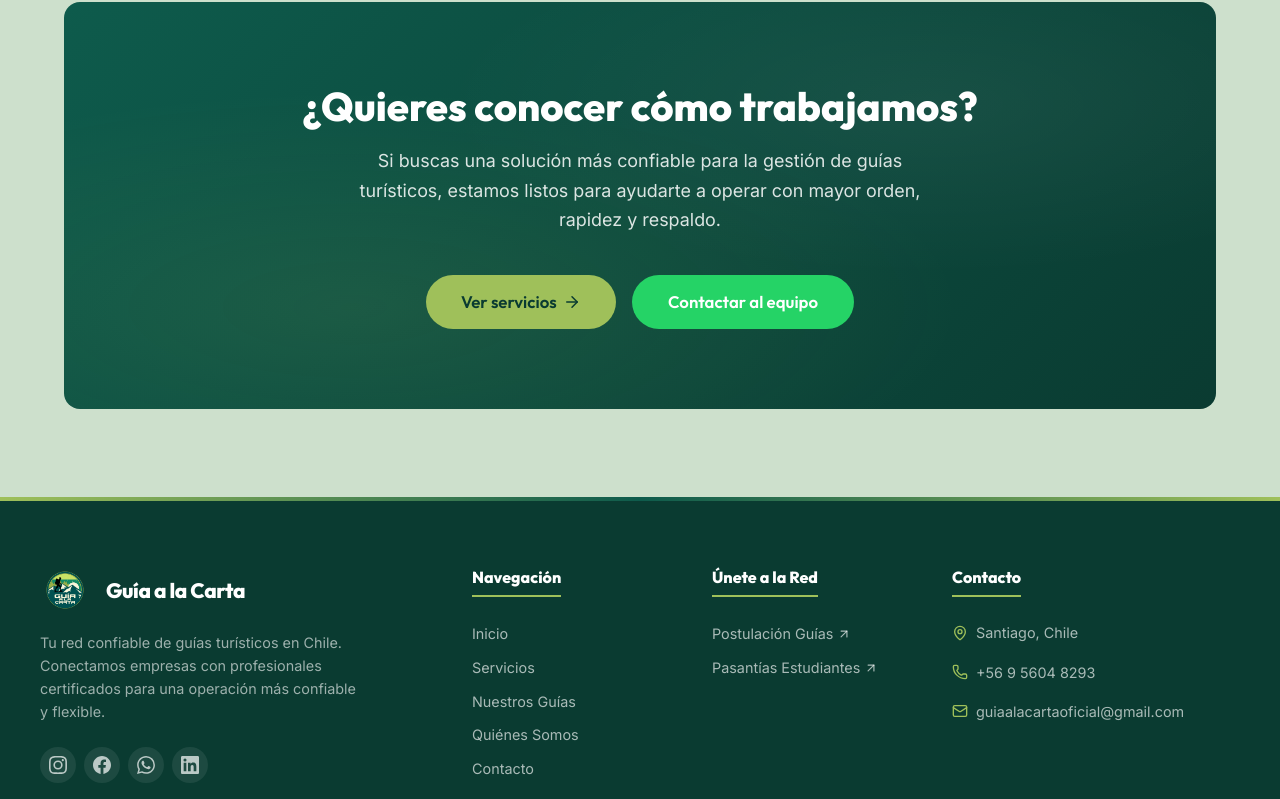
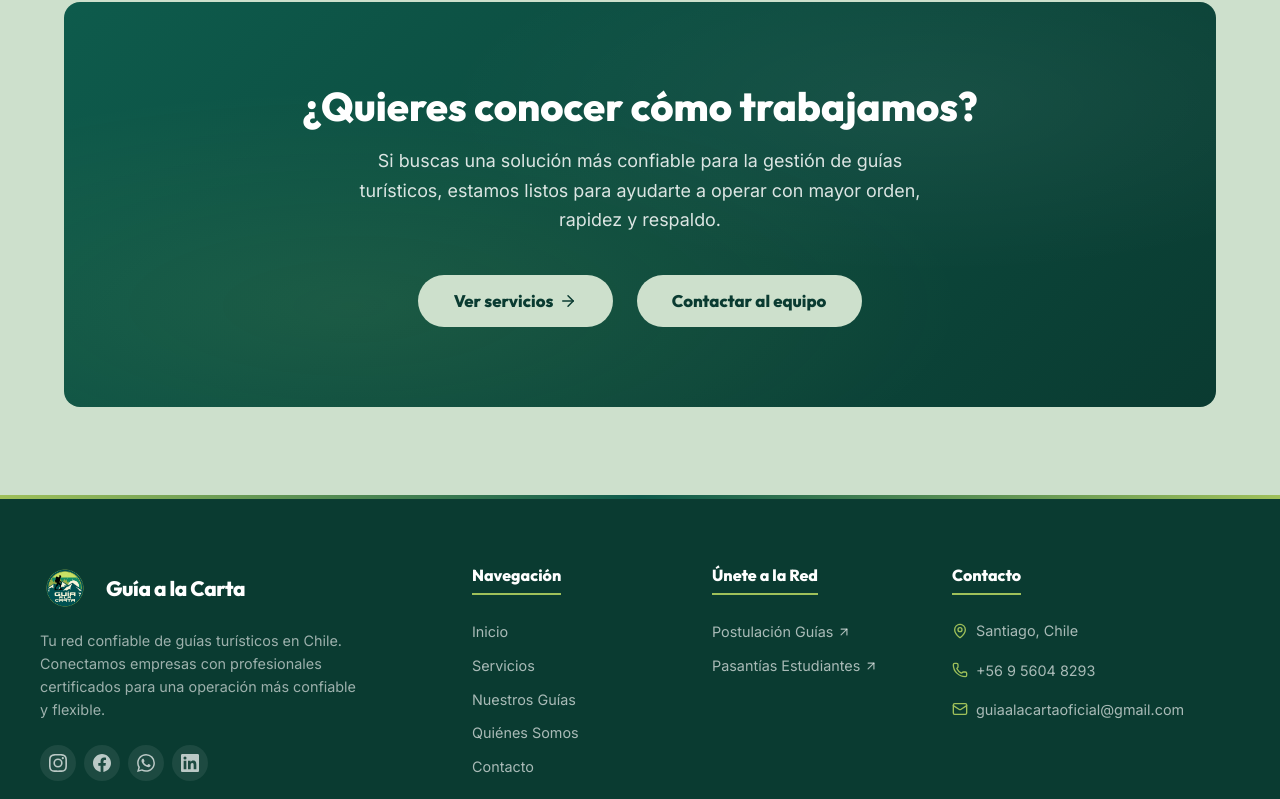
Before and after one commit to guiaalacartaoficial/guia-a-la-carta-web, a React (Vite) app: page /quienes-somos in a window 1280 px wide. Shown: the part 5727-6526 px from the top of the page. Built offline with nearby package versions, Linux system fonts and the light colour scheme; no server answers.

Commit message:
style: update CTA buttons color to medium green

```diff
--- a/src/pages/QuienesSomos.css
+++ b/src/pages/QuienesSomos.css
@@ -791,10 +791,25 @@
 
 .ns-cta-actions {
   display: flex;
-  gap: 1rem;
+  gap: 1.5rem;
   justify-content: center;
   flex-wrap: wrap;
   position: relative;
+}
+
+.ns-cta-final .btn-secondary,
+.ns-cta-final .btn-whatsapp {
+  background-color: #CDE0CC !important;
+  color: var(--c-primary-dark) !important;
+  font-weight: 700;
+  border: none;
+}
+
+.ns-cta-final .btn-secondary:hover,
+.ns-cta-final .btn-whatsapp:hover {
+  background-color: white !important;
+  transform: translateY(-3px);
+  box-shadow: 0 10px 20px rgba(0,0,0,0.2);
 }
 
 /* ============================================= */
```
